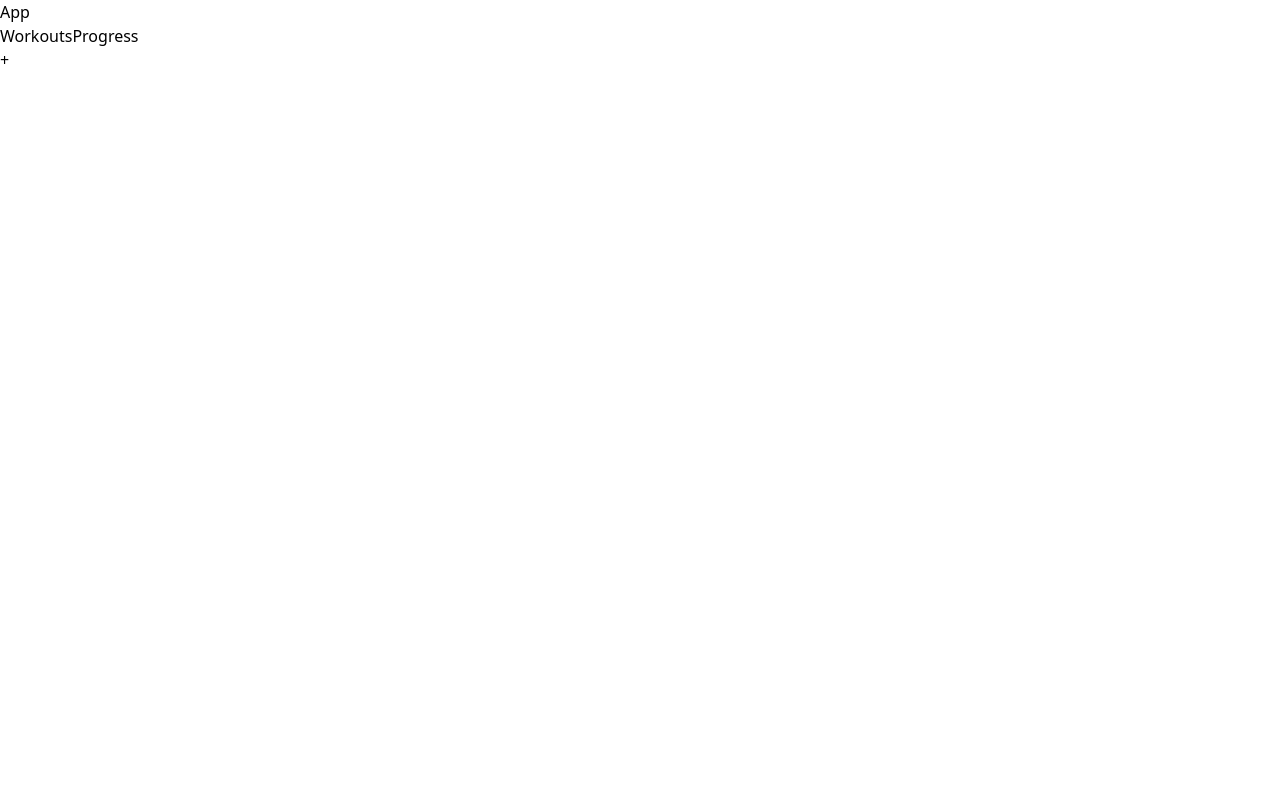
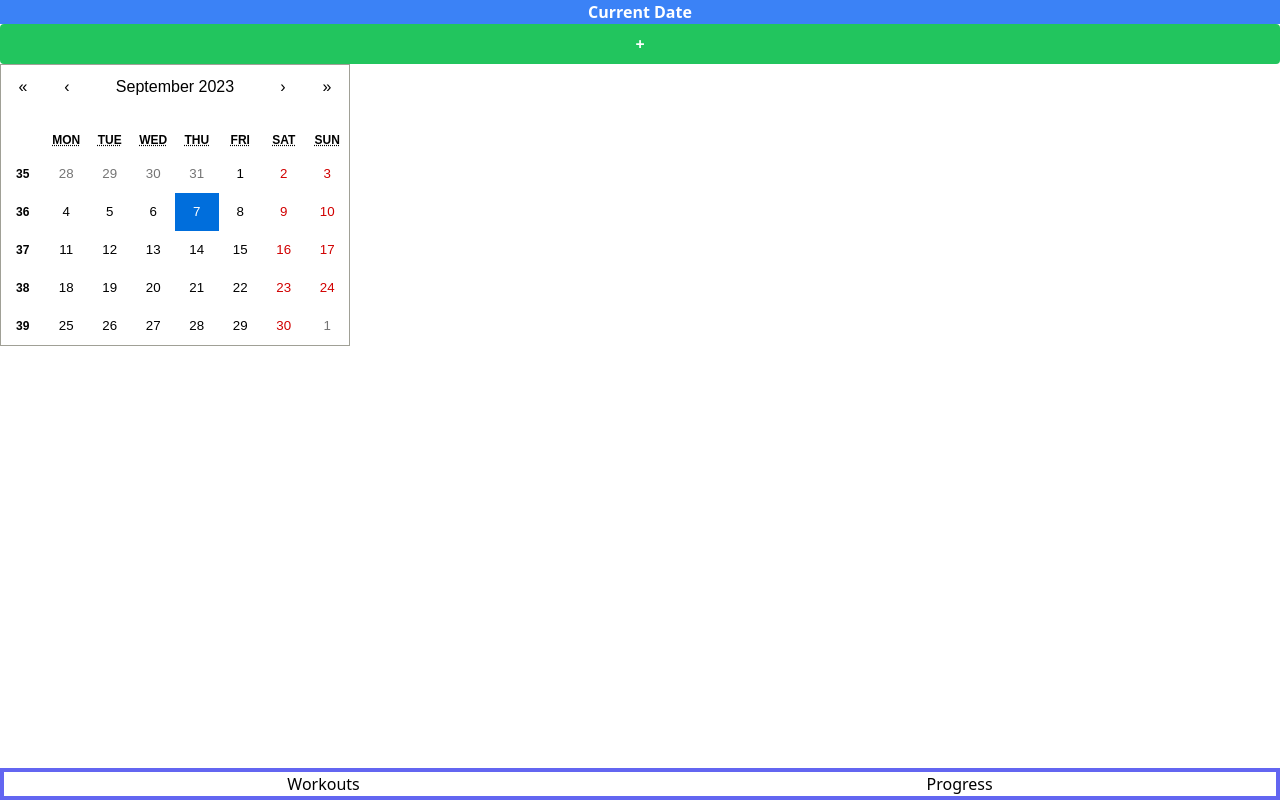
Before and after one commit to staclb/fitness-app, a React app: page /Workouts in a window 1280 px wide. Built offline with nearby package versions, Linux system fonts and the light colour scheme.

Commit message:
basic styling for app, configured react calendar

```diff
--- a/client/App.tsx
+++ b/client/App.tsx
@@ -8,41 +8,15 @@ import Progress from './components/Progress';
 // setup from docs
 function App (): ReactElement {
   return (
-    <div>
-      <h1>App</h1>
+    <div className='flex flex-col h-screen'>
+      <div className='flex-grow'>
+        <Routes>
+          <Route path='/Workouts' element={<Workouts />}></Route>
+          <Route path='/Progress' element={<Progress />}></Route>
+        </Routes>
+      </div>
       <NavBar />
-      <Routes>
-        <Route path='/Workouts' element={<Workouts />}></Route>
-        <Route path='/Progress' element={<Progress />}></Route>
-      </Routes>
     </div>
-    // <div className="w-full h-screen flex flex-cols text-center">
-    //   <div className="w-1/8 bg-slate-200 h-full p-4 hidden md:flex flex-col">
-    //     <div className="px-4">
-    //       {/* <img src={logo} /> */}
-    //     </div>
-    //     <div className="justify-stretch py-5 grid grid-cols-1 gap-3 my-auto">
-    //       <div className="bg-slate-100 shadow-md rounded-md px-4 py-3">
-    //       Tutorials
-    //       </div>
-    //       <div className="bg-slate-100 shadow-md rounded-md px-4 py-3">
-    //       Components
-    //       </div>
-    //       <div className="bg-slate-100 shadow-md rounded-md px-4 py-3">
-    //       Contact
-    //       </div>
-    //     </div>
-    //     <div>
-    //     FOOTER
-    //     </div>
-    //   </div>
-    //   <div className="grid grid-cols-1 gap-3 w-1/2 mx-auto h-1/2">
-    //     <div className="text-4xl pt-10">HELLO WORLD</div>
-    //     <div className="block">
-    //       <button type="button" className="bg-slate-100 shadow-md px-4 py-3"> Get started</button>
-    //     </div>
-    //   </div>
-    // </div>
   );
 }
 export default App;
--- /dev/null
+++ b/client/components/Sample.css
@@ -0,0 +1,56 @@
+/* not being used */
+/* copied from example react calendar repo */
+
+html,
+body {
+  height: 100%;
+}
+
+body {
+  margin: 0;
+  font-family: Segoe UI, Tahoma, sans-serif;
+}
+
+.Sample input,
+.Sample button {
+  font: inherit;
+}
+
+.Sample header {
+  background-color: #323639;
+  box-shadow: 0 0 8px rgba(0, 0, 0, 0.5);
+  padding: 20px;
+  color: white;
+}
+
+.Sample header h1 {
+  font-size: inherit;
+  margin: 0;
+}
+
+.Sample__container {
+  display: flex;
+  flex-direction: row;
+  flex-wrap: wrap;
+  align-items: flex-start;
+  margin: 10px 0;
+  padding: 10px;
+}
+
+.Sample__container > * > * {
+  margin: 10px;
+}
+
+.Sample__container__content {
+  display: flex;
+  max-width: 100%;
+  flex-basis: 420px;
+  flex-direction: column;
+  flex-grow: 100;
+  align-items: stretch;
+  padding-top: 1em;
+}
+
+.Sample__container__content .react-calendar {
+  margin: 0 auto;
+}
--- a/client/components/Workouts.tsx
+++ b/client/components/Workouts.tsx
@@ -1,14 +1,39 @@
-import React from 'react';
+import React, { useState } from 'react';
+import Calendar from 'react-calendar';
+import 'react-calendar/dist/Calendar.css';
+
+// import './Sample.css';
+
+type ValuePiece = Date | null;
+
+type Value = ValuePiece | [ValuePiece, ValuePiece];
 
 const Workouts = () => {
   console.log('hi from workouts');
+
+  const [selectedDate, setSelectedDate] = useState(new Date());
+  // const invalidValue: string = selectedDate;
+  const [value, onChange] = useState<Value>(new Date());
+  // const [date, setDate] = useState<Value>(new Date());
+  console.log('value:', value);
   return (
-    <div>
-      <button>
+    <div className='flex flex-col'>
+      <button className="bg-blue-500 text-white font-bold ">
+        {/* {value} */}
+        Current Date
+      </button>
+      <button className="bg-green-500 text-white font-bold py-2 px-4 rounded">
         +
       </button>
+
+      <div className="calendar-container">
+        {/* <main className="Sample__container__content"> */}
+        <Calendar onChange={onChange} showWeekNumbers value={value} />
+        {/* </main> */}
+      </div>
     </div>
   );
+
 };
 
 export default Workouts;
--- a/client/containers/NavBar.tsx
+++ b/client/containers/NavBar.tsx
@@ -4,7 +4,7 @@ import { useNavigate } from 'react-router-dom';
 const NavBar = () => {
   const navigate = useNavigate();
   return (
-    <div>
+    <div className='flex justify-around items-end border-4 border-indigo-500'>
       <button onClick={() => {navigate('/Workouts');}}>Workouts</button>
       <button onClick={() => {navigate('/Progress');}}>Progress</button>
     </div>
--- a/tsconfig.json
+++ b/tsconfig.json
@@ -106,6 +106,6 @@
     // "skipDefaultLibCheck": true,                      /* Skip type checking .d.ts files that are included with TypeScript. */
     "skipLibCheck": true                                 /* Skip type checking all .d.ts files. */
   },
-  "include": ["server/**/*", "client/**/*"],
-  "esclude": ["node_modules"]
+  // "include": ["server/**/*", "client/**/*"],
+  // "esclude": ["node_modules"]
 }
--- a/webpack.config.ts
+++ b/webpack.config.ts
@@ -31,7 +31,7 @@ module.exports = {
       },
       {
         test: /.(css|scss)$/,
-        exclude: [/node_modules/],
+        // exclude: [/node_modules/],
         use: ['style-loader', 'css-loader', 'postcss-loader']
       },
       {
```
Also changed, not shown: package.json (+5 -3 lines), .eslintrc.json, 1 other file (tests, documents, lock files or other folders).
